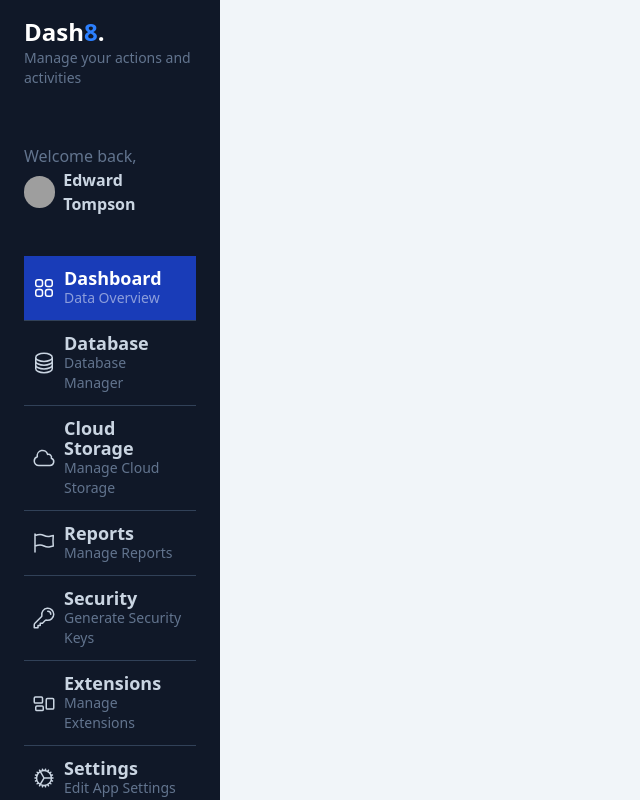
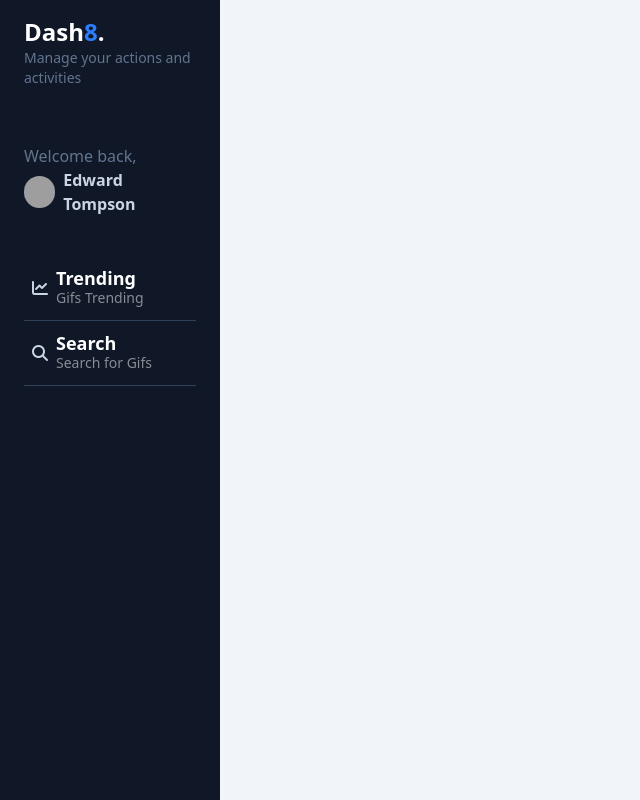
Before and after one commit to Nicolas0611/gif-app-angular, an Angular app: page /dashboard in a window 1280 px wide. Shown: the whole page, without its empty margins (0-640 px from the left). Built offline with nearby package versions, Linux system fonts and the light colour scheme; grey boxes are pictures that could not be loaded.

Commit message:
Enhance side menu options with dynamic routing and Font Awesome icons. Updated index.html to include Font Awesome stylesheet and refactored side-menu-options component to utilize router links for navigation.

```diff
--- a/src/app/gifs/components/side-menu-options/side-menu-options.html
+++ b/src/app/gifs/components/side-menu-options/side-menu-options.html
@@ -1,177 +1,19 @@
 <div id="nav" class="w-full px-6">
+  <!--bg-blue-800-->
+
+  @for (option of menuOptions; track option.label) {
     <a
-    href="#"
-    class="w-full px-2 inline-flex space-x-2 items-center border-b border-slate-700 py-3 bg-blue-800 hover:bg-white/5 transition ease-linear duration-150"
-  >
-    <div>
-      <svg
-        xmlns="http://www.w3.org/2000/svg"
-        fill="none"
-        viewBox="0 0 24 24"
-        stroke-width="1.5"
-        stroke="currentColor"
-        class="w-6 h-6 text-white"
-      >
-        <path
-          stroke-linecap="round"
-          stroke-linejoin="round"
-          d="M3.75 6A2.25 2.25 0 016 3.75h2.25A2.25 2.25 0 0110.5 6v2.25a2.25 2.25 0 01-2.25 2.25H6a2.25 2.25 0 01-2.25-2.25V6zM3.75 15.75A2.25 2.25 0 016 13.5h2.25a2.25 2.25 0 012.25 2.25V18a2.25 2.25 0 01-2.25 2.25H6A2.25 2.25 0 013.75 18v-2.25zM13.5 6a2.25 2.25 0 012.25-2.25H18A2.25 2.25 0 0120.25 6v2.25A2.25 2.25 0 0118 10.5h-2.25a2.25 2.25 0 01-2.25-2.25V6zM13.5 15.75a2.25 2.25 0 012.25-2.25H18a2.25 2.25 0 012.25 2.25V18A2.25 2.25 0 0118 20.25h-2.25A2.25 2.25 0 0113.5 18v-2.25z"
-        />
-      </svg>
-    </div>
-    <div class="flex flex-col">
-      <span class="text-lg font-bold leading-5 text-white">Dashboard</span>
-      <span class="text-sm text-white/50 hidden md:block">Data Overview</span>
-    </div>
-  </a>
-  <a
-    href="#"
+      [routerLink]="option.router"
+      [routerLinkActive]="['bg-blue-800']"
       class="w-full px-2 inline-flex space-x-2 items-center border-b border-slate-700 py-3 hover:bg-white/5 transition ease-linear duration-150"
     >
       <div>
-      <svg
-        xmlns="http://www.w3.org/2000/svg"
-        fill="none"
-        viewBox="0 0 24 24"
-        stroke-width="1.5"
-        stroke="currentColor"
-        class="w-6 h-6"
-      >
-        <path
-          stroke-linecap="round"
-          stroke-linejoin="round"
-          d="M20.25 6.375c0 2.278-3.694 4.125-8.25 4.125S3.75 8.653 3.75 6.375m16.5 0c0-2.278-3.694-4.125-8.25-4.125S3.75 4.097 3.75 6.375m16.5 0v11.25c0 2.278-3.694 4.125-8.25 4.125s-8.25-1.847-8.25-4.125V6.375m16.5 0v3.75m-16.5-3.75v3.75m16.5 0v3.75C20.25 16.153 16.556 18 12 18s-8.25-1.847-8.25-4.125v-3.75m16.5 0c0 2.278-3.694 4.125-8.25 4.125s-8.25-1.847-8.25-4.125"
-        />
-      </svg>
+        <i [class]="option.icon"></i>
       </div>
       <div class="flex flex-col">
-      <span class="text-lg text-slate-300 font-bold leading-5">Database</span>
-      <span class="text-sm text-slate-500 hidden md:block">Database Manager</span>
+        <span class="text-lg font-bold leading-5 text-white"> {{ option.label }} </span>
+        <span class="text-sm text-white/50 hidden md:block"> {{ option.subLabel }} </span>
       </div>
     </a>
-  <a
-    href="#"
-    class="w-full px-2 inline-flex space-x-2 items-center border-b border-slate-700 py-3 hover:bg-white/5 transition ease-linear duration-150"
-  >
-    <div>
-      <svg
-        xmlns="http://www.w3.org/2000/svg"
-        fill="none"
-        viewBox="0 0 24 24"
-        stroke-width="1.5"
-        stroke="currentColor"
-        class="w-6 h-6"
-      >
-        <path
-          stroke-linecap="round"
-          stroke-linejoin="round"
-          d="M2.25 15a4.5 4.5 0 004.5 4.5H18a3.75 3.75 0 001.332-7.257 3 3 0 00-3.758-3.848 5.25 5.25 0 00-10.233 2.33A4.502 4.502 0 002.25 15z"
-        />
-      </svg>
+  }
 </div>
-    <div class="flex flex-col">
-      <span class="text-lg text-slate-300 font-bold leading-5">Cloud Storage</span>
-      <span class="text-sm text-slate-500 hidden md:block">Manage Cloud Storage</span>
-    </div>
-  </a>
-  <a
-    href="#"
-    class="w-full px-2 inline-flex space-x-2 items-center border-b border-slate-700 py-3 hover:bg-white/5 transition ease-linear duration-150"
-  >
-    <div>
-      <svg
-        xmlns="http://www.w3.org/2000/svg"
-        fill="none"
-        viewBox="0 0 24 24"
-        stroke-width="1.5"
-        stroke="currentColor"
-        class="w-6 h-6"
-      >
-        <path
-          stroke-linecap="round"
-          stroke-linejoin="round"
-          d="M3 3v1.5M3 21v-6m0 0l2.77-.693a9 9 0 016.208.682l.108.054a9 9 0 006.086.71l3.114-.732a48.524 48.524 0 01-.005-10.499l-3.11.732a9 9 0 01-6.085-.711l-.108-.054a9 9 0 00-6.208-.682L3 4.5M3 15V4.5"
-        />
-      </svg>
-    </div>
-    <div class="flex flex-col">
-      <span class="text-lg text-slate-300 font-bold leading-5">Reports</span>
-      <span class="text-sm text-slate-500 hidden md:block">Manage Reports</span>
-    </div>
-  </a>
-  <a
-    href="#"
-    class="w-full px-2 inline-flex space-x-2 items-center border-b border-slate-700 py-3 hover:bg-white/5 transition ease-linear duration-150"
-  >
-    <div>
-      <svg
-        xmlns="http://www.w3.org/2000/svg"
-        fill="none"
-        viewBox="0 0 24 24"
-        stroke-width="1.5"
-        stroke="currentColor"
-        class="w-6 h-6"
-      >
-        <path
-          stroke-linecap="round"
-          stroke-linejoin="round"
-          d="M15.75 5.25a3 3 0 013 3m3 0a6 6 0 01-7.029 5.912c-.563-.097-1.159.026-1.563.43L10.5 17.25H8.25v2.25H6v2.25H2.25v-2.818c0-.597.237-1.17.659-1.591l6.499-6.499c.404-.404.527-1 .43-1.563A6 6 0 1121.75 8.25z"
-        />
-      </svg>
-    </div>
-    <div class="flex flex-col">
-      <span class="text-lg text-slate-300 font-bold leading-5">Security</span>
-      <span class="text-sm text-slate-500 hidden md:block">Generate Security Keys</span>
-    </div>
-  </a>
-  <a
-    href="#"
-    class="w-full px-2 inline-flex space-x-2 items-center border-b border-slate-700 py-3 hover:bg-white/5 transition ease-linear duration-150"
-  >
-    <div>
-      <svg
-        xmlns="http://www.w3.org/2000/svg"
-        fill="none"
-        viewBox="0 0 24 24"
-        stroke-width="1.5"
-        stroke="currentColor"
-        class="w-6 h-6"
-      >
-        <path
-          stroke-linecap="round"
-          stroke-linejoin="round"
-          d="M2.25 7.125C2.25 6.504 2.754 6 3.375 6h6c.621 0 1.125.504 1.125 1.125v3.75c0 .621-.504 1.125-1.125 1.125h-6a1.125 1.125 0 01-1.125-1.125v-3.75zM14.25 8.625c0-.621.504-1.125 1.125-1.125h5.25c.621 0 1.125.504 1.125 1.125v8.25c0 .621-.504 1.125-1.125 1.125h-5.25a1.125 1.125 0 01-1.125-1.125v-8.25zM3.75 16.125c0-.621.504-1.125 1.125-1.125h5.25c.621 0 1.125.504 1.125 1.125v2.25c0 .621-.504 1.125-1.125 1.125h-5.25a1.125 1.125 0 01-1.125-1.125v-2.25z"
-        />
-      </svg>
-    </div>
-    <div class="flex flex-col">
-      <span class="text-lg text-slate-300 font-bold leading-5">Extensions</span>
-      <span class="text-sm text-slate-500 hidden md:block">Manage Extensions</span>
-    </div>
-  </a>
-  <a
-    href="#"
-    class="w-full px-2 inline-flex space-x-2 items-center py-3 hover:bg-white/5 transition ease-linear duration-150"
-  >
-    <div>
-      <svg
-        xmlns="http://www.w3.org/2000/svg"
-        fill="none"
-        viewBox="0 0 24 24"
-        stroke-width="1.5"
-        stroke="currentColor"
-        class="w-6 h-6"
-      >
-        <path
-          stroke-linecap="round"
-          stroke-linejoin="round"
-          d="M4.5 12a7.5 7.5 0 0015 0m-15 0a7.5 7.5 0 1115 0m-15 0H3m16.5 0H21m-1.5 0H12m-8.457 3.077l1.41-.513m14.095-5.13l1.41-.513M5.106 17.785l1.15-.964m11.49-9.642l1.149-.964M7.501 19.795l.75-1.3m7.5-12.99l.75-1.3m-6.063 16.658l.26-1.477m2.605-14.772l.26-1.477m0 17.726l-.26-1.477M10.698 4.614l-.26-1.477M16.5 19.794l-.75-1.299M7.5 4.205L12 12m6.894 5.785l-1.149-.964M6.256 7.178l-1.15-.964m15.352 8.864l-1.41-.513M4.954 9.435l-1.41-.514M12.002 12l-3.75 6.495"
-        />
-      </svg>
-    </div>
-    <div class="flex flex-col">
-      <span class="text-lg text-slate-300 font-bold leading-5">Settings</span>
-      <span class="text-sm text-slate-500 hidden md:block">Edit App Settings</span>
-    </div>
-  </a>
-</div>
--- a/src/app/gifs/components/side-menu-options/side-menu-options.ts
+++ b/src/app/gifs/components/side-menu-options/side-menu-options.ts
@@ -1,8 +1,31 @@
 import { Component } from '@angular/core';
+import { RouterLink, RouterLinkActive } from '@angular/router';
+
+interface MenuOptions {
+  label: string;
+  subLabel?: string;
+  router: string;
+  icon: string;
+}
 
 @Component({
   selector: 'gifs-side-menu-options',
-  imports: [],
+  imports: [RouterLink, RouterLinkActive],
   templateUrl: './side-menu-options.html',
 })
-export class SideMenuOptions {}
+export class SideMenuOptions {
+  menuOptions: MenuOptions[] = [
+    {
+      label: 'Trending',
+      subLabel: 'Gifs Trending',
+      router: '/dashboard/trending',
+      icon: 'fa-solid fa-chart-line',
+    },
+    {
+      label: 'Search',
+      subLabel: 'Search for Gifs',
+      router: '/dashboard/search',
+      icon: 'fa-solid fa-magnifying-glass',
+    },
+  ];
+}
--- a/src/index.html
+++ b/src/index.html
@@ -1,11 +1,18 @@
 <!doctype html>
 <html lang="en">
   <head>
-  <meta charset="utf-8">
+    <meta charset="utf-8" />
     <title>GifApp</title>
-  <base href="/">
-  <meta name="viewport" content="width=device-width, initial-scale=1">
-  <link rel="icon" type="image/x-icon" href="favicon.ico">
+    <base href="/" />
+    <meta name="viewport" content="width=device-width, initial-scale=1" />
+    <link rel="icon" type="image/x-icon" href="favicon.ico" />
+    <link
+      rel="stylesheet"
+      href="https://cdnjs.cloudflare.com/ajax/libs/font-awesome/6.7.1/css/all.min.css"
+      integrity="sha512-5Hs3dF2AEPkpNAR7UiOHba+lRSJNeM2ECkwxUIxC1Q/FLycGTbNapWXB4tP889k5T5Ju8fs4b1P5z/iB4nMfSQ=="
+      crossorigin="anonymous"
+      referrerpolicy="no-referrer"
+    />
   </head>
   <body>
     <app-root></app-root>
```
Lines whose indentation alone changed are shown as unchanged.
